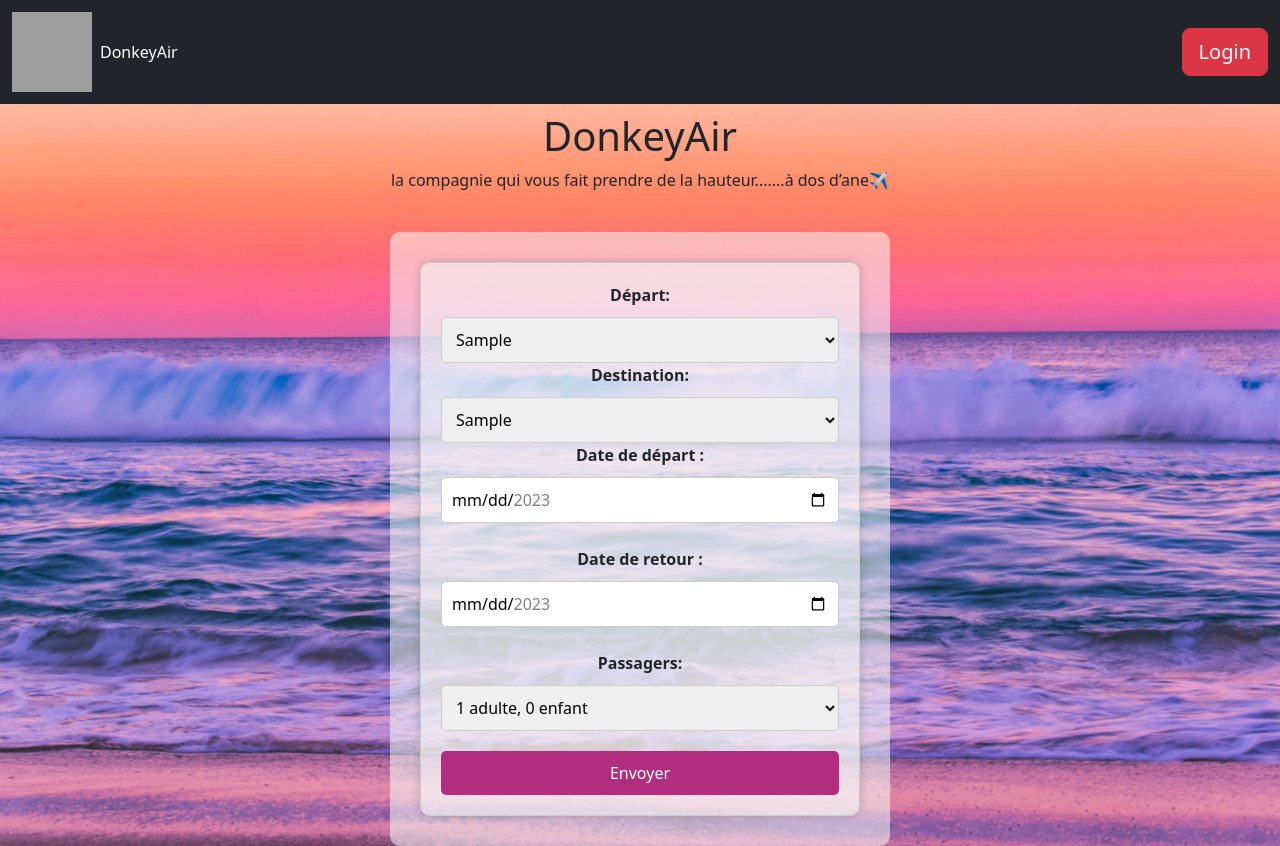
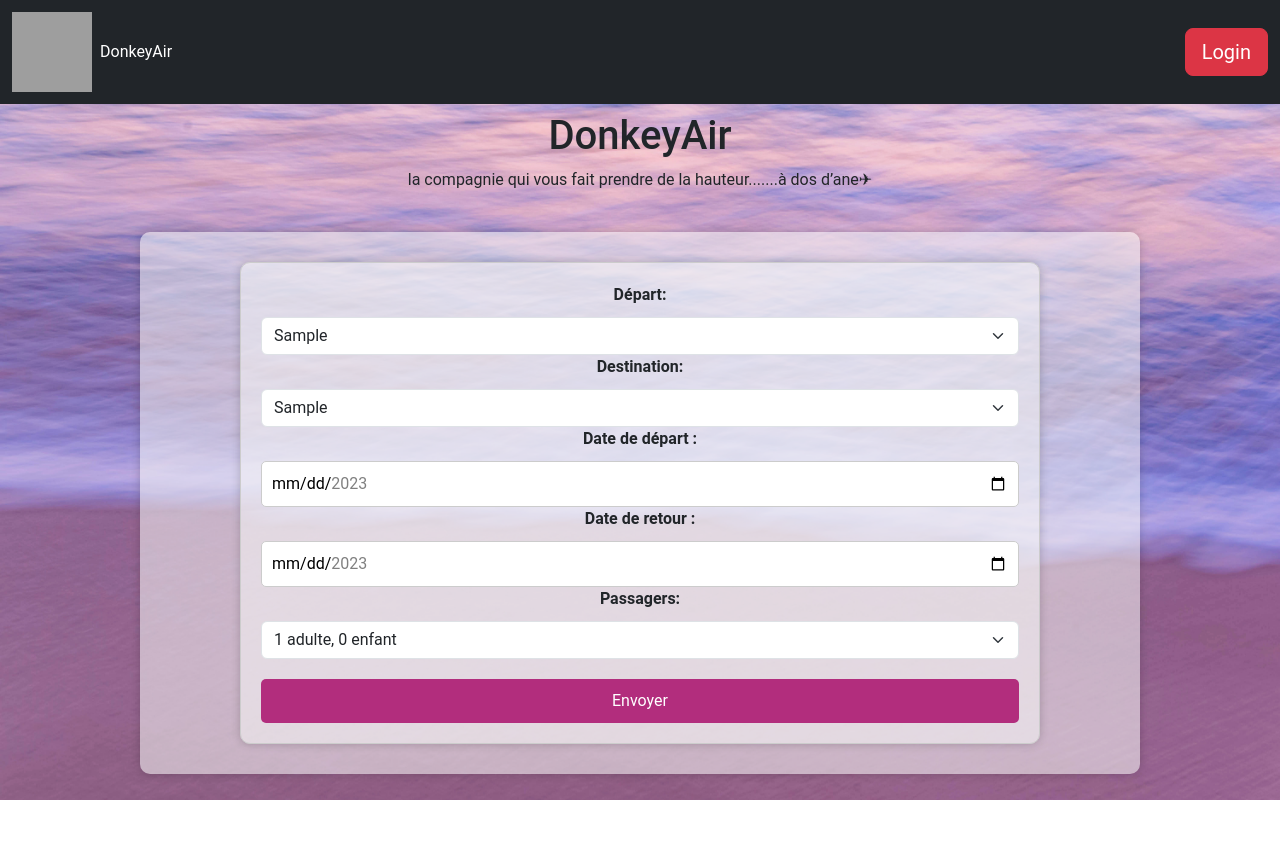
Before and after one commit to MarinePayet/DonkeyAir, a PHP site: page /homepage.php in a window 1280 px wide. After the commit the page ends 800 px from the top, so only its background shows below. Run offline with PHP 8.4, Linux system fonts and the light colour scheme; tables that the repository leaves empty or names only in its code hold one stand-in row (values such as "Sample post"); data that the repository does not hold is empty; grey boxes are pictures that could not be loaded.

Commit message:
js et style

```diff
--- a/myphp/footer.php
+++ b/myphp/footer.php
@@ -1,8 +1,11 @@
-    <script src="https://cdn.jsdelivr.net/npm/bootstrap@5.3.0-alpha3/dist/js/bootstrap.bundle.min.js" integrity="sha384-ENjdO4Dr2bkBIFxQpeoTz1HIcje39Wm4jDKdf19U8gI4ddQ3GYNS7NTKfAdVQSZe" crossorigin="anonymous">
+    <script src="https://cdn.jsdelivr.net/npm/bootstrap@5.3.0-alpha3/dist/js/bootstrap.bundle.min.js" integrity="sha384-ENjdO4Dr2bkBIFxQpeoTz1HIcje39Wm4jDKdf19U8gI4ddQ3GYNS7NTKfAdVQSZe" crossorigin="anonymous"
+     >
     </script>
+    <script src="validation.js"></script>
     </body>
     <footer>
 
+</div>
     </footer>
 
     </html>
--- a/myphp/homepage.php
+++ b/myphp/homepage.php
@@ -5,9 +5,12 @@ require_once 'footer.php';
 require_once 'Database.php';
 require_once 'verification.php';
 require_once 'Airport.php';
+
 ?>
 
-<body style="background-image: url('../myphp/pexels-nicole-avagliano-2236713.jpg');background-repeat: no-repeat;background-size: cover;">
+
+<body style="background-image: url('pexels-nicole-avagliano-2236703.jpg');background-repeat: no-repeat;background-size: cover;">
+
 
 
 
@@ -37,23 +40,22 @@ require_once 'Airport.php';
         <form action="flightlist.php" method="POST">
 
             <label for="depart">Départ:</label>
-            <select id="depart" name="depart">
+            <select class="form-select" aria-label="Default select example"  id="depart" name="depart" onchange=" validedestination()">
                 <?php Airport::listAirport() ?>;
 
             </select>
             <label for="destination">Destination:</label>
-            <select id="destination" name="destination" >
+            <select class="form-select" aria-label="Default select example" id="destination" name="destination" onchange=" validedestination()">
                 <?php Airport::listAirport() ?>;
             </select>
 
             <label for="date-depart">Date de départ :</label>
-            <input type="date" id="date-depart" name="date_depart" min="<?php echo date('Y-m-d'); ?>" max="<?php echo date('Y-m-d', strtotime('+6 months')); ?>" <?php if (isset($_POST['date_depart']) && strtotime(date('Y-m-d')) > strtotime($_POST['date_depart'])) { echo 'class="date-grisee"'; } ?> required> <br>
+            <input type="date" id="date-depart" name="date_depart" onchange="validateDates()" min="<?php echo date('Y-m-d'); ?>" max="<?php echo date('Y-m-d', strtotime('+6 months')); ?>" <?php if (isset($_POST['date_depart']) && strtotime(date('Y-m-d')) > strtotime($_POST['date_depart'])) { echo 'class="date-grisee"'; } ?>required>
 
             <label for="date-retour">Date de retour :</label>
-            <input type="date" id="date-retour" name="date_retour" min="<?php echo date('Y-m-d'); ?>" max="<?php echo date('Y-m-d', strtotime('+6 months')); ?>" <?php if (isset($_POST['date_retour']) && strtotime(date('Y-m-d')) > strtotime($_POST['date_retour'])) { echo 'class="date-grisee"'; } ?> required> <br>
-
+            <input type="date" id="date-retour"  name="date_retour" onchange="validateDates()"min="<?php echo date('Y-m-d'); ?>" max="<?php echo date('Y-m-d', strtotime('+6 months')); ?>" <?php if (isset($_POST['date_depart']) && strtotime(date('Y-m-d')) > strtotime($_POST['date_depart'])) { echo 'class="date-grisee"'; } ?> required>
             <label for="passagers">Passagers:</label>
-            <select id="passagers" name="passagers">
+            <select class="form-select" aria-label="Default select example" id="passagers" name="passagers">
                 <option value="1" name="1">1 adulte, 0 enfant</option>
                 <option value="2" name="2">1 adulte, 1 enfant</option>
                 <option value="3" name="3">1 adulte, 2 enfants</option>
@@ -61,7 +63,7 @@ require_once 'Airport.php';
                 <option value="4" name="4">2 adultes, 2 enfant</option>
                 <option value="5" name="5">2 adultes, 3 enfants</option>
             </select>
-            <!-- <input type="hidden" value="<?=$airport['id']?>" name="airport_id"> -->
+            <!-- <input type="hidden" value="<?= $airport['id'] ?>" name="airport_id"> -->
             <input type="submit" value="Envoyer">
 
         </form>
--- a/myphp/new_pax.php
+++ b/myphp/new_pax.php
@@ -7,7 +7,7 @@ require_once 'Passenger.php';
 ?>
 
 
-<h1>PASSAGERS</h1>
+<h2>PASSAGERS</h2>
 
 <div class="container">
      <div class="form-box">
--- a/myphp/style.css
+++ b/myphp/style.css
@@ -1,8 +1,14 @@
 body {
-    background-color: rgb(252, 196, 186)
+    background-color: rgb(252, 196, 186);
+
+    font-family: 'Roboto', sans-serif;
+
+
+
+
 }
 
-h1{
+h2{
     text-align: center;
 }
 
@@ -97,8 +103,12 @@ form {
 
   background-color: #f8f8f88b;
   border-radius: 10px;
-  width: 500px;
+  width: 100%;
+  max-width: 1000px;
+  margin: 0 auto;
+
   padding: 30px;
+  box-shadow: 0 0 10px rgba(0, 0, 0, 0.2);
 }
 
 .table-responsive{
@@ -210,3 +220,6 @@ form {
   padding: 10px;
 
 }
+.date-grisee {
+  color: gray;
+}
```
Also changed, not shown: myphp/header.php (+6 -1 lines), myphp/validation.js (added, +49 -0 lines).
